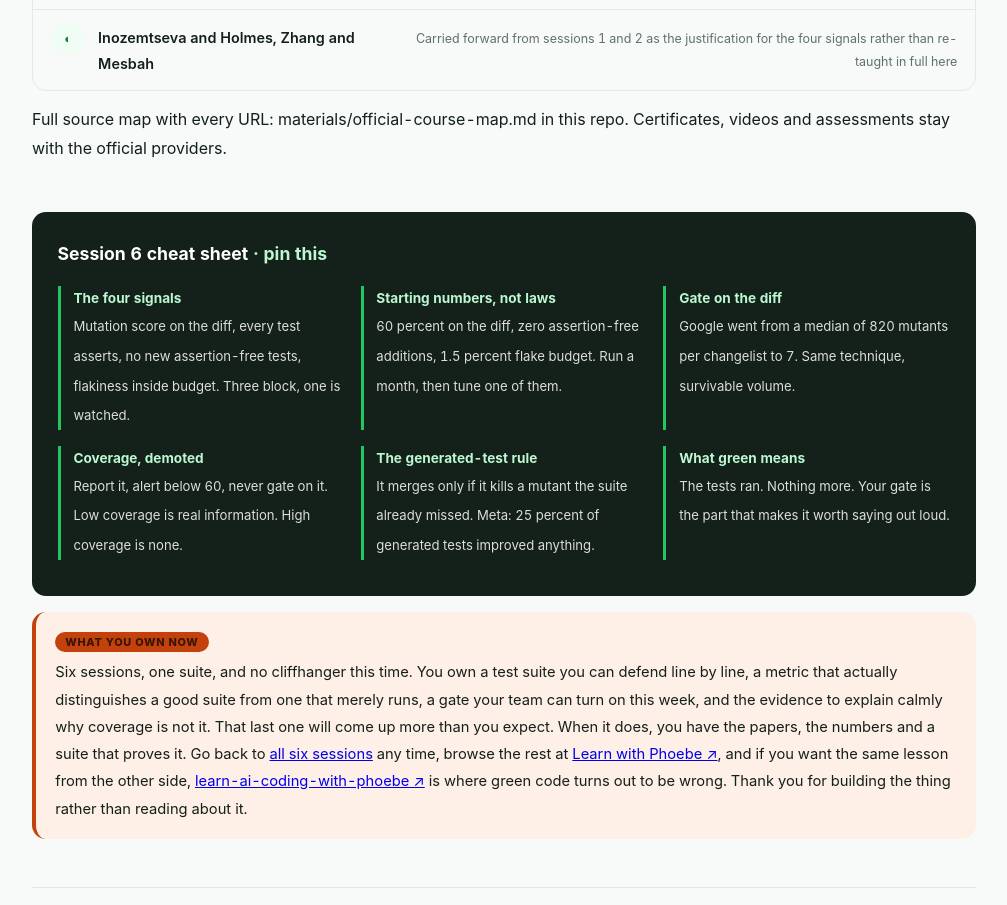
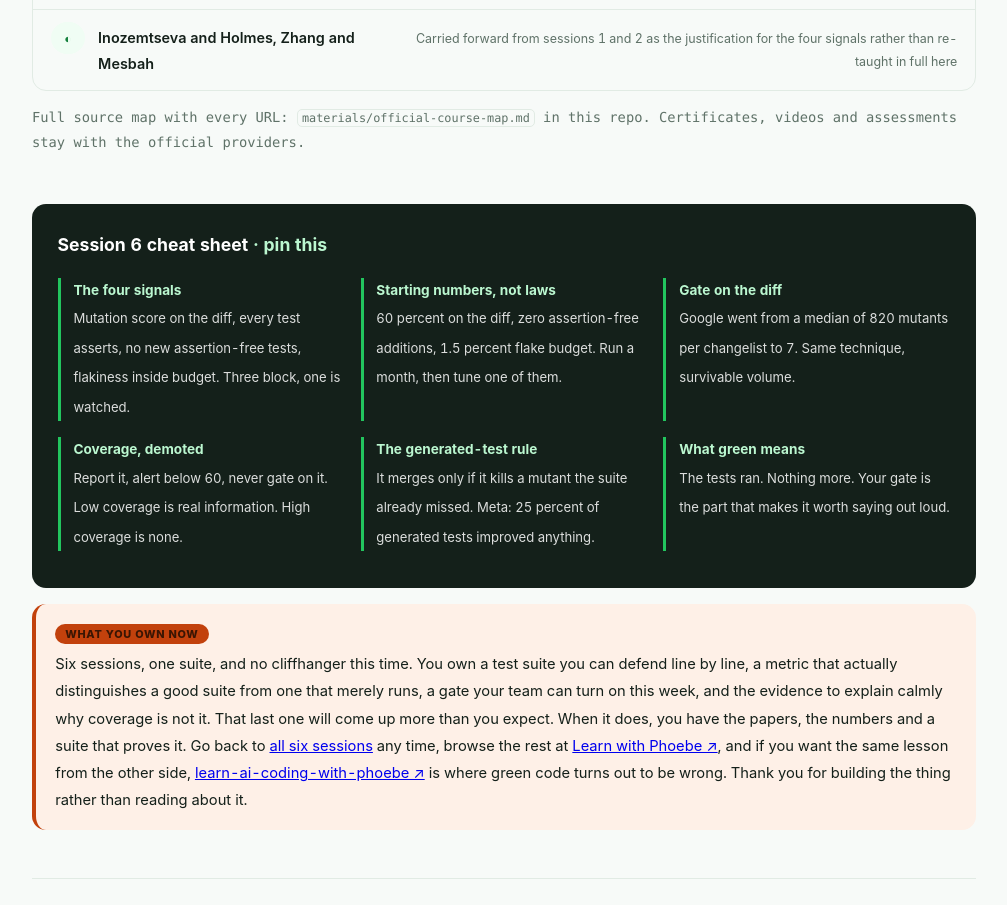
Before and after one commit to phoebefu6/learn-ai-qa-with-phoebe, a plain HTML site: page courses/06-the-quality-gate.html in a window 1280 px wide. Shown: the part 10189-11094 px from the top of the page, without its empty margins (136-1143 px from the left). Drawn offline with Linux system fonts and the light colour scheme.

Commit message:
Style .mono and .callout.warn, which markup used but no stylesheet defined
An estate-wide sweep for classes used in HTML with no matching CSS rule
turned up two real gaps behind the .agenda one already fixed.

.mono appears 126 times across this batch and in ZERO stylesheets
anywhere in the estate, so filenames and inline code fragments rendered
as ordinary body text. It needs two rules because it is used both ways:
as a block footer note and as inline code.

.callout.warn had no rule either. The base .callout sets only radius,
padding, margin and font-size with no background, so warnings rendered
as plain indented paragraphs. In this batch that included the single
most important callout in the Media course.

Both are long-standing convention gaps rather than regressions from this
batch: older repos lack them too. Fixed here because this batch is the
heaviest user of both.

Warn uses a fixed red rather than a palette token, since a warning should
read as a warning independent of brand hue, and it is the same red the
SVG figures already use for adverse states. Contrast verified on all six
palettes: warn body text 15.3 to 16.6:1, span.mono 16.0 to 17.4:1,
p.mono 4.8 to 6.0:1.

Stylesheet query bumped to v=3.

Co-Authored-By: Claude Opus 5 <noreply@anthropic.com>

```diff
--- a/assets/style.css
+++ b/assets/style.css
@@ -1290,3 +1290,28 @@ figure.zoomable.can-scroll figcaption::after {
 .agenda .a2 { background: var(--indigo-mid); color: var(--ink); }
 .agenda .a3 { background: var(--amber); color: #fff; }
 .agenda .a4 { background: var(--indigo-soft); color: var(--ink); }
+
+
+/* ---------- mono, and the warn callout ---------- */
+/* Added 2026-08-26. Both were used in markup with no rule anywhere in the
+   estate: .mono appeared in 126 places across this batch and in zero
+   stylesheets, and .callout.warn inherited only padding and radius from the
+   base .callout, which sets no background, so warnings rendered as plain
+   indented paragraphs. .mono needs two rules because it is used both as a
+   block footer note and as inline code. */
+.mono {
+  font-family: ui-monospace, SFMono-Regular, "SF Mono", Menlo, Consolas, "Liberation Mono", monospace;
+  font-size: .86em;
+}
+
+p.mono { color: var(--muted); }
+
+span.mono {
+  background: var(--paper);
+  border: 1px solid var(--hairline);
+  border-radius: 5px;
+  padding: .08em .34em;
+  white-space: nowrap;
+}
+
+.callout.warn { background: #FEF2F2; border-left: 4px solid #B91C1C; }
--- a/courses/06-the-quality-gate.html
+++ b/courses/06-the-quality-gate.html
@@ -19,7 +19,7 @@
 <meta name="twitter:image" content="https://phoebefu6.github.io/learn-ai-qa-with-phoebe/assets/og-cover.png">
 <!-- social:end -->
 <title>Session 6 · The quality gate - learn ai qa with phoebe</title>
-<link rel="stylesheet" href="../assets/style.css?v=2">
+<link rel="stylesheet" href="../assets/style.css?v=3">
 </head>
 <body>
 
```
Also changed, not shown: courses/01-the-green-suite-lie.html (+1 -1 lines), courses/02-what-a-test-is-for.html (+1 -1 lines), courses/03-generating-tests.html (+1 -1 lines), courses/04-mutation-testing.html (+1 -1 lines), courses/05-flakes-and-speed.html (+1 -1 lines), index.html (+1 -1 lines).
